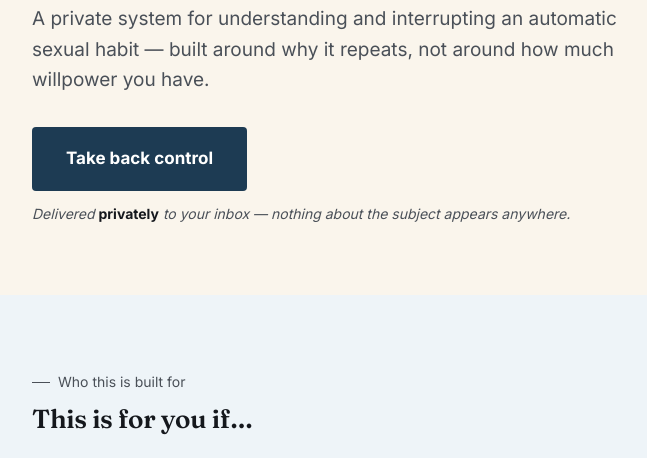
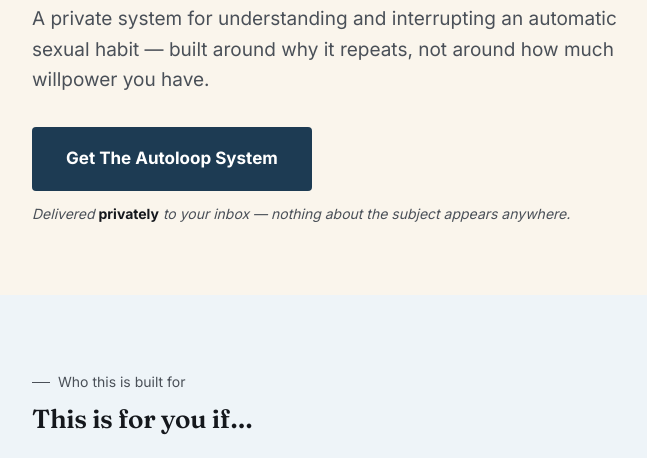
Before and after one commit to Idrisayomi/autoloop, a website: page index.html in a window 1280 px wide. Shown: the part 342-800 px from the top of the page, without its empty margins (282-929 px from the left). Drawn offline with Linux system fonts and the light colour scheme; no server answers.

Commit message:
Update button CTAs to 'Get The Autoloop System' for higher checkout intent

```diff
--- a/index.html
+++ b/index.html
@@ -1080,7 +1080,7 @@
       <p class="sub">A private system for understanding and interrupting an automatic sexual habit — built around why it
         repeats, not around how much willpower you have.</p>
       <div class="actions">
-        <a href="https://selar.com/theautoloopsystem" target="_blank" class="btn btn-primary">Take back control</a>
+        <a href="https://selar.com/theautoloopsystem" target="_blank" class="btn btn-primary">Get The Autoloop System</a>
         <span class="cta-note">Delivered <b>privately</b> to your inbox — nothing about the subject appears
           anywhere.</span>
       </div>
@@ -1361,7 +1361,7 @@
         <div><span class="was">₦21,000 value</span><span class="now">₦6,999.99</span></div>
         <div class="launch">Preorder price. Rises to ₦11,999.99 at public launch.</div>
         <a href="https://selar.com/theautoloopsystem" target="_blank" class="btn btn-amber"
-          style="margin-top:18px;">Take back control</a>
+          style="margin-top:18px;">Get The Autoloop System</a>
       </div>
     </div>
   </section>
@@ -1552,7 +1552,7 @@
       <h2>The version of you that isn't surprised by his own behavior anymore</h2>
       <p style="max-width:32em;margin:0 auto 28px;">Not a version with zero urges — a version who sees the Spark coming,
         knows what to do with it, and isn't run by a loop he never agreed to.</p>
-      <a href="https://selar.com/theautoloopsystem" target="_blank" class="btn btn-primary">Take back control</a>
+      <a href="https://selar.com/theautoloopsystem" target="_blank" class="btn btn-primary">Get The Autoloop System</a>
     </div>
   </section>
 
@@ -1576,7 +1576,7 @@
         <div class="co-line"><span>Reload Debrief + 30-Day Tracker</span><span class="strike">₦4,500</span></div>
         <div class="co-line total"><span>Preorder price today</span><span>₦6,999.99</span></div>
         <a class="co-btn" href="https://selar.com/theautoloopsystem" target="_blank"
-          style="display:block;text-align:center;text-decoration:none;color:#fff;">Take back control</a>
+          style="display:block;text-align:center;text-decoration:none;color:#fff;">Get The Autoloop System</a>
         <span class="co-note">Delivered <b>privately</b> to your inbox on launch day.</span>
         <div class="refund-note">Full refund any time before 15 Oct 2026 · Access unlocks on launch day · No spam, no
           public record of purchase</div>
@@ -1612,7 +1612,7 @@
 
 
   <script>
-    // 1. Track clicks on 'Take back control' buttons (browser + server)
+    // 1. Track clicks on 'Get The Autoloop System' buttons (browser + server)
     document.querySelectorAll('a[href*="selar.com"]').forEach(button => {
       button.addEventListener('click', function() {
         var icEventId = generateEventId();
```
